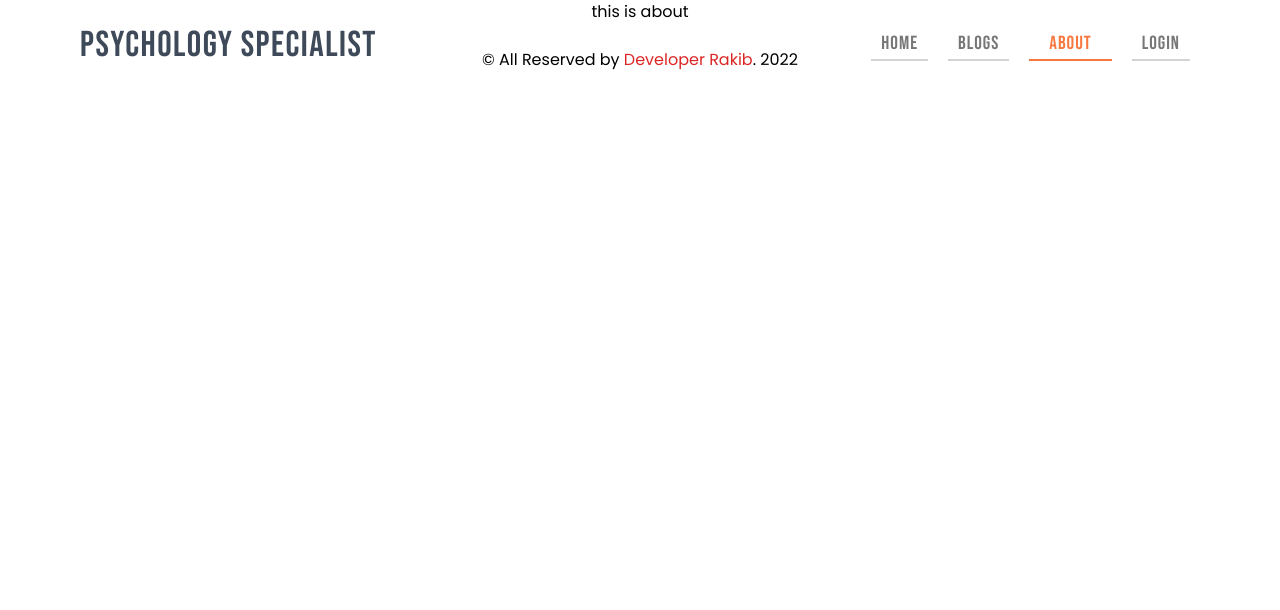
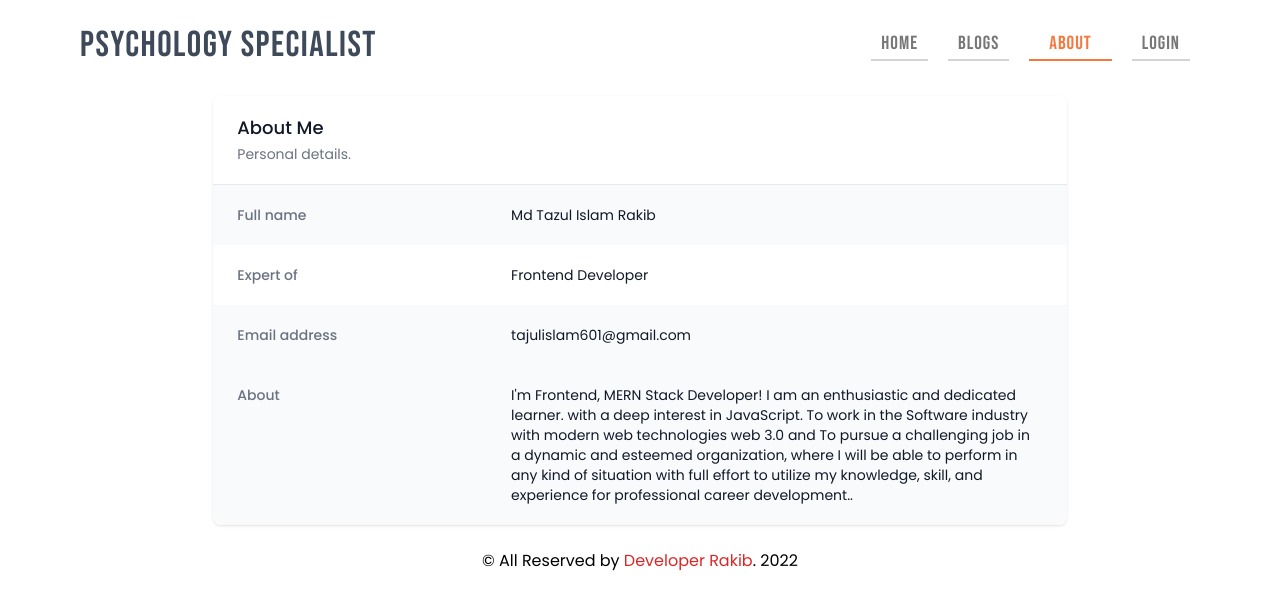
Before and after one commit to Developer-Rakib/Sara-Medical-Hall, a React (Create React App) app: page /about in a window 1280 px wide. Shown: the top 610 px of the page. Built offline with nearby package versions, Linux system fonts and the light colour scheme; no server answers.

Commit message:
about page created

```diff
--- a/src/pages/About/About.js
+++ b/src/pages/About/About.js
@@ -1,10 +1,42 @@
 import React from 'react';
+import { Zoom } from 'react-reveal';
 
 const About = () => {
     return (
-        <div>
-            this is about
-        </div>
+        <Zoom top>
+            <div className='pt-24'>
+                <div className="bg-white shadow overflow-hidden sm:rounded-lg text-left w-2/3 mx-auto">
+                    <div className="px-4 py-5 sm:px-6">
+                        <h3 className="text-lg leading-6 font-medium text-gray-900">About Me</h3>
+                        <p className="mt-1 max-w-2xl text-sm text-gray-500">Personal details.</p>
+                    </div>
+                    <div className="border-t border-gray-200">
+                        <dl>
+                            <div className="bg-gray-50 px-4 py-5 sm:grid sm:grid-cols-3 sm:gap-4 sm:px-6">
+                                <dt className="text-sm font-medium text-gray-500">Full name</dt>
+                                <dd className="mt-1 text-sm text-gray-900 sm:mt-0 sm:col-span-2">Md Tazul Islam Rakib</dd>
+                            </div>
+                            <div className="bg-white px-4 py-5 sm:grid sm:grid-cols-3 sm:gap-4 sm:px-6">
+                                <dt className="text-sm font-medium text-gray-500">Expert of</dt>
+                                <dd className="mt-1 text-sm text-gray-900 sm:mt-0 sm:col-span-2">Frontend Developer</dd>
+                            </div>
+                            <div className="bg-gray-50 px-4 py-5 sm:grid sm:grid-cols-3 sm:gap-4 sm:px-6">
+                                <dt className="text-sm font-medium text-gray-500">Email address</dt>
+                                <dd className="mt-1 text-sm text-gray-900 sm:mt-0 sm:col-span-2">tajulislam601@gmail.com</dd>
+                            </div>
+
+                            <div className="bg-gray-50 px-4 py-5 sm:grid sm:grid-cols-3 sm:gap-4 sm:px-6">
+                                <dt className="text-sm font-medium text-gray-500">About</dt>
+                                <dd className="mt-1 text-sm text-gray-900 sm:mt-0 sm:col-span-2">
+                                    I'm Frontend, MERN Stack Developer! I am an enthusiastic and dedicated learner. with a deep interest in JavaScript. To work in the Software industry with modern web technologies web 3.0 and To pursue a challenging job in a dynamic and esteemed organization, where I will be able to perform in any kind of situation with full effort to utilize my knowledge, skill, and experience for professional career development..
+                                </dd>
+                            </div>
+
+                        </dl>
+                    </div>
+                </div>
+            </div>
+        </Zoom>
     );
 };
 
```
